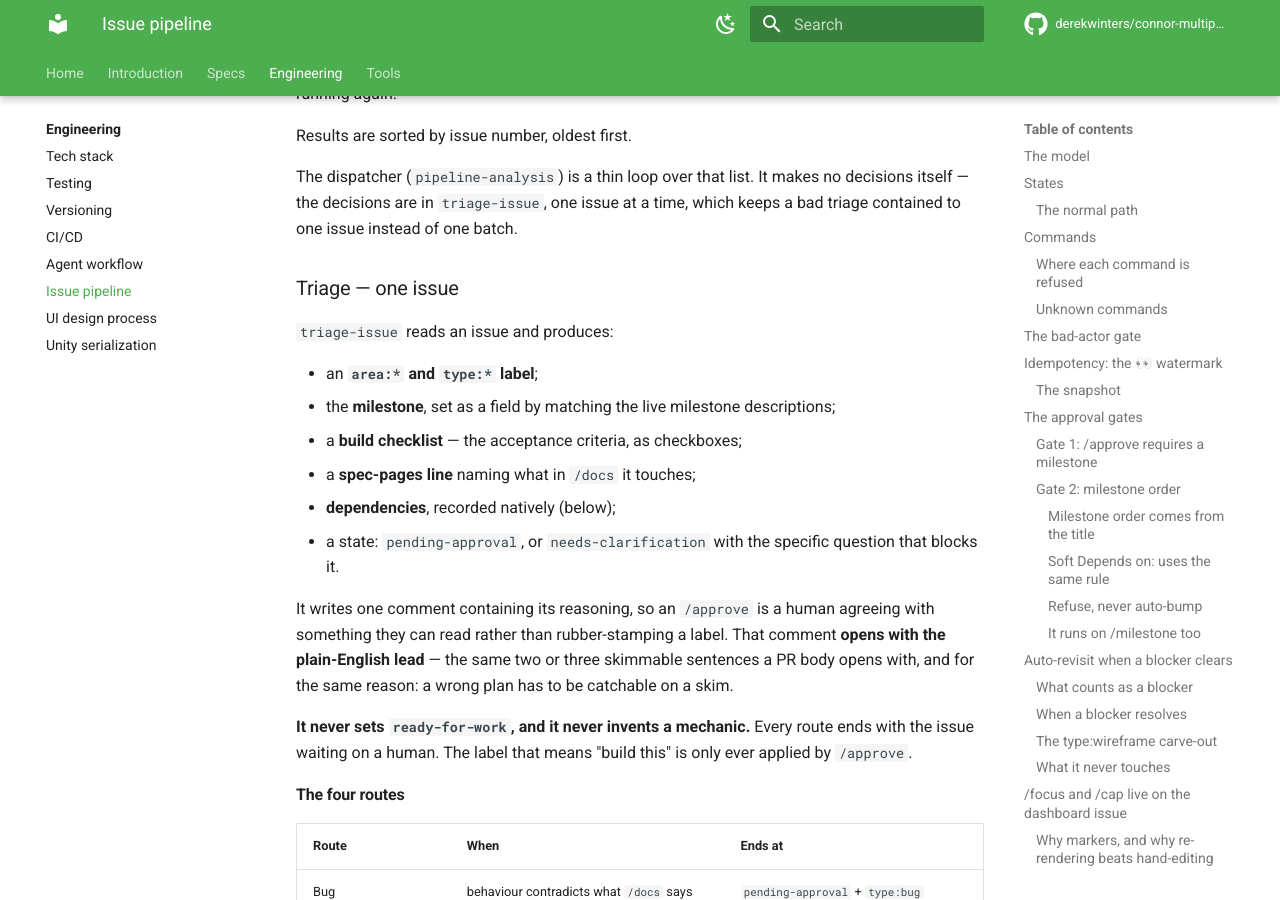
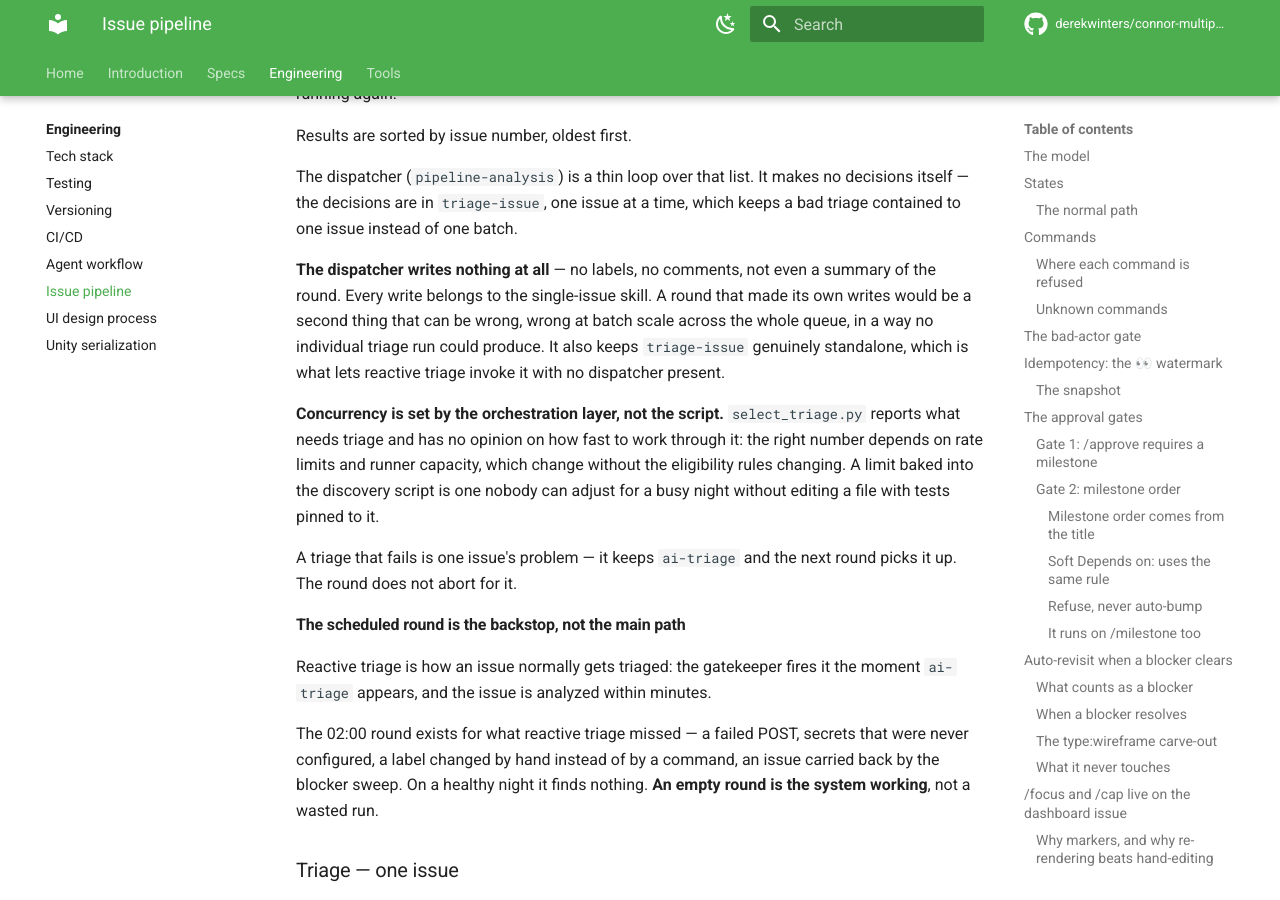
Before and after one commit to derekwinters/connor-multiplying-frogs, an MkDocs documentation site: the page built from docs/engineering/issue-pipeline.md, in a window 1280 px wide and 900 px high, scrolled down 11141 px. Built offline with MkDocs 1.6.1 and Material for MkDocs 9.7.7, drawn with Linux system fonts in a browser that asks for light colours; comment, search, counter and statistics services are not loaded; the version menu is left out.

Commit message:
docs(pipeline): add the pipeline-analysis dispatcher SKILL.md (#145)
The nightly triage round: run `select_triage.py`, then invoke `triage-issue`
once per eligible issue with bounded concurrency.

The loop writes nothing itself. Every label, comment, and milestone belongs to
the single-issue skill, so a bad night is a set of independently-bad issues
rather than one batch-scale mistake — and `triage-issue` stays standalone
enough for reactive triage to invoke it with no dispatcher present.

Concurrency is set by the orchestration layer rather than the script, because
rate limits and runner capacity change without the eligibility rules changing.

Also documents that this round is the backstop, not the main path: reactive
triage handles the normal case within minutes, and an empty scheduled round is
the expected healthy result.

Closes #63

Co-authored-by: Claude <noreply@anthropic.com>

```diff
--- a/docs/engineering/issue-pipeline.md
+++ b/docs/engineering/issue-pipeline.md
@@ -457,6 +457,33 @@ The dispatcher (`pipeline-analysis`) is a thin loop over that list. It makes no
 decisions itself — the decisions are in `triage-issue`, one issue at a time,
 which keeps a bad triage contained to one issue instead of one batch.
 
+**The dispatcher writes nothing at all** — no labels, no comments, not even a
+summary of the round. Every write belongs to the single-issue skill. A round
+that made its own writes would be a second thing that can be wrong, wrong at
+batch scale across the whole queue, in a way no individual triage run could
+produce. It also keeps `triage-issue` genuinely standalone, which is what lets
+reactive triage invoke it with no dispatcher present.
+
+**Concurrency is set by the orchestration layer, not the script.**
+`select_triage.py` reports what needs triage and has no opinion on how fast to
+work through it: the right number depends on rate limits and runner capacity,
+which change without the eligibility rules changing. A limit baked into the
+discovery script is one nobody can adjust for a busy night without editing a
+file with tests pinned to it.
+
+A triage that fails is one issue's problem — it keeps `ai-triage` and the next
+round picks it up. The round does not abort for it.
+
+#### The scheduled round is the backstop, not the main path
+
+Reactive triage is how an issue normally gets triaged: the gatekeeper fires it
+the moment `ai-triage` appears, and the issue is analyzed within minutes.
+
+The 02:00 round exists for what reactive triage missed — a failed POST, secrets
+that were never configured, a label changed by hand instead of by a command, an
+issue carried back by the blocker sweep. On a healthy night it finds nothing.
+**An empty round is the system working**, not a wasted run.
+
 ### Triage — one issue
 
 `triage-issue` reads an issue and produces:
```
Also changed, not shown: .claude/skills/pipeline-analysis/SKILL.md (added, +108 -0 lines).
